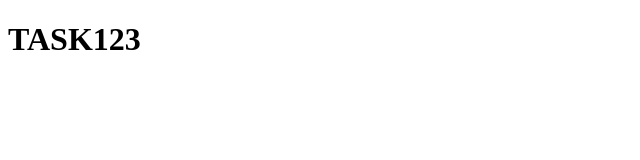
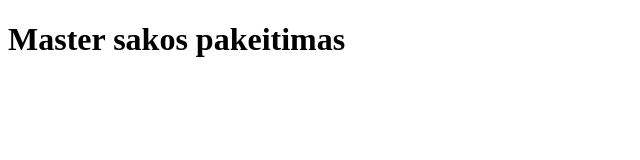
Before and after one commit to javapagrindai/reimagined-adventure, a plain HTML site: page index.html in a window 1280 px wide. Shown: the whole page, without its empty margins (0-640 px from the left). Drawn offline with Linux system fonts and the light colour scheme.

Commit message:
Update index.html

```diff
--- a/index.html
+++ b/index.html
@@ -6,6 +6,6 @@
     <title>Document</title>
 </head>
 <body>
-    <h1>TASK123</h1>
+    <h1>Master sakos pakeitimas</h1>
 </body>
 </html>
```
